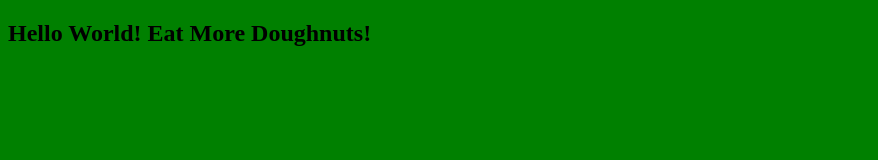
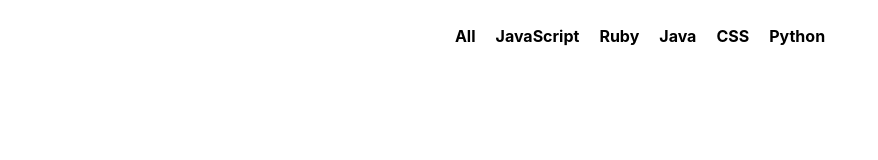
Before and after one commit to EdwardGoomba/github-battle, a React app: page / in a window 1280 px wide. Shown: the whole page, without its empty margins (0-878 px from the left). Built offline with nearby package versions, Linux system fonts and the light colour scheme.

Commit message:
Add nav, add selected state to nav

```diff
--- /dev/null
+++ b/app/components/App.js
@@ -0,0 +1,15 @@
+import React, { Component } from 'react'
+
+import Popular from './Popular'
+
+class App extends Component {
+  render () {
+    return (
+      <div className='container'>
+        <Popular />
+      </div>
+    )
+  }
+}
+
+export default App
--- /dev/null
+++ b/app/components/Popular.js
@@ -0,0 +1,40 @@
+import React, { Component } from 'react'
+
+class Popular extends Component {
+  constructor (props) {
+    super(props)
+    this.state = {
+      selectedLanguage: 'All'
+    }
+
+    this.updateLanguage = this.updateLanguage.bind(this)
+  }
+
+  updateLanguage (lang) {
+    this.setState(function () {
+      return {
+        selectedLanguage: lang
+      }
+    })
+  }
+
+  render () {
+    var languages = ['All', 'JavaScript', 'Ruby', 'Java', 'CSS', 'Python']
+
+    return (
+      <ul className='languages'>
+        { languages.map(function (lang) {
+          return (
+            <li
+              onClick={this.updateLanguage.bind(null, lang)}
+              key={lang}>
+              {lang}
+            </li>
+          )
+        }, this)}
+      </ul>
+    )
+  }
+}
+
+export default Popular
--- a/app/components/Saying.js
+++ /dev/null
@@ -1,11 +0,0 @@
-import React, { Component } from 'react'
-
-class Saying extends Component {
-  render () {
-    return (
-      <h2>{ this.props.message }</h2>
-    )
-  }
-}
-
-export default Saying
--- a/app/index.css
+++ b/app/index.css
@@ -1,3 +1,28 @@
 body {
-  background: green;
+  font-family: -apple-system, BlinkMacSystemFont, 'Segoe UI', Roboto, Oxygen, Ubuntu, Cantarell, 'Open Sans', 'Helvetica Neue', sans-serif;
 }
+
+ul {
+  padding: 0;
+}
+
+
+li {
+  list-style-type: none;
+}
+
+.container {
+  max-width: 1200px;
+  margin: 0 auto;
+}
+
+.languages {
+  display: flex;
+  justify-content: center;
+}
+
+.languages li {
+  margin: 10px;
+  font-weight: bold;
+  cursor: pointer;
+}
--- a/app/index.js
+++ b/app/index.js
@@ -1,18 +1,8 @@
-import React, { Component } from 'react'
+import React from 'react'
 import ReactDOM from 'react-dom'
 
-import Saying from './components/Saying'
+import App from './components/App'
 
 require('./index.css')
 
-class App extends Component {
-  render() {
-    return(
-      <div>
-        <Saying message='Hello World! Eat More Doughnuts!'/>
-      </div>
-    )
-  }
-}
-
 ReactDOM.render(<App />, document.getElementById('app'))
--- a/package.json
+++ b/package.json
@@ -9,14 +9,15 @@
     ]
   },
   "scripts": {
-    "create": "webpack"
+    "start": "webpack-dev-server --open"
   },
   "author": "EdwardGoomba",
   "license": "MIT",
   "dependencies": {
     "react": "^16.6.0",
     "react-dom": "^16.6.0",
-    "standard": "^12.0.1"
+    "standard": "^12.0.1",
+    "styled-components": "^4.0.3"
   },
   "devDependencies": {
     "@babel/core": "^7.1.2",
--- a/webpack.config.js
+++ b/webpack.config.js
@@ -2,7 +2,7 @@
 var HtmlWebpackPlugin = require('html-webpack-plugin')
 
 module.exports = {
-  entry: './app/index.js',
+  entry: ['./app/index.js', './scss/main.scss'],
   output: {
     path: path.resolve(__dirname, 'dist'),
     filename: 'index_bundle.js'
```
Also changed, not shown: 1 other file.
